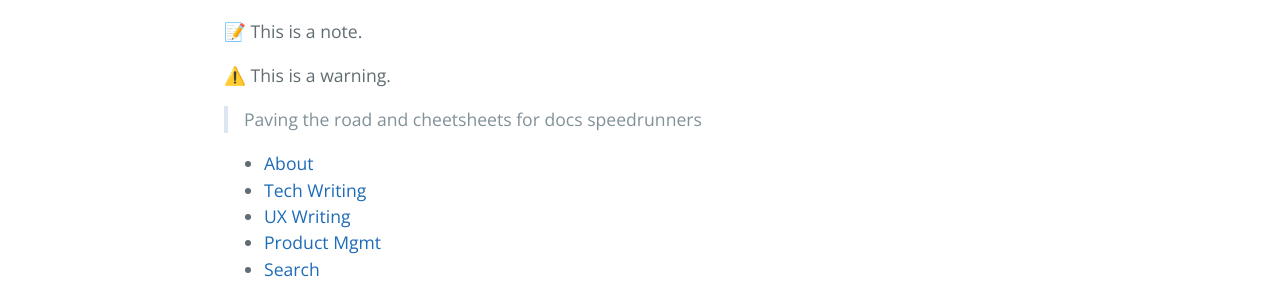
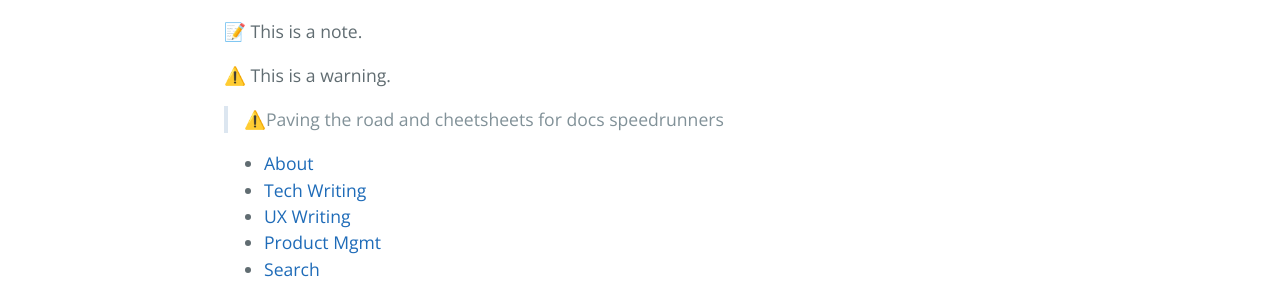
Before and after one commit to BigStepIdiomas/bigstepidiomas.github.io, a Jekyll site: the page built from index.md, in a window 1280 px wide. Shown: the part 889-1189 px from the top of the page. Built offline with Jekyll 4.4.1, drawn with Linux system fonts in a browser that asks for light colours.

```diff
--- a/_layouts/default.html
+++ b/_layouts/default.html
@@ -1,7 +1,6 @@
 <!DOCTYPE html>
 <html lang="{{ site.lang | default: "en-US" }}">
   <head>
-    <link rel="stylesheet" href="/path/to/callout.css">
     <meta charset="UTF-8">
 
 {% seo %}
--- a/index.md
+++ b/index.md
@@ -89,7 +89,7 @@ Provide detailed descriptions of your past work experiences, highlighting your r
 
 
 >
-> Paving the road and cheetsheets for docs speedrunners
+> ⚠️Paving the road and cheetsheets for docs speedrunners
 
 - [About](about.md)
 - [Tech Writing](techwriting.md)
```
